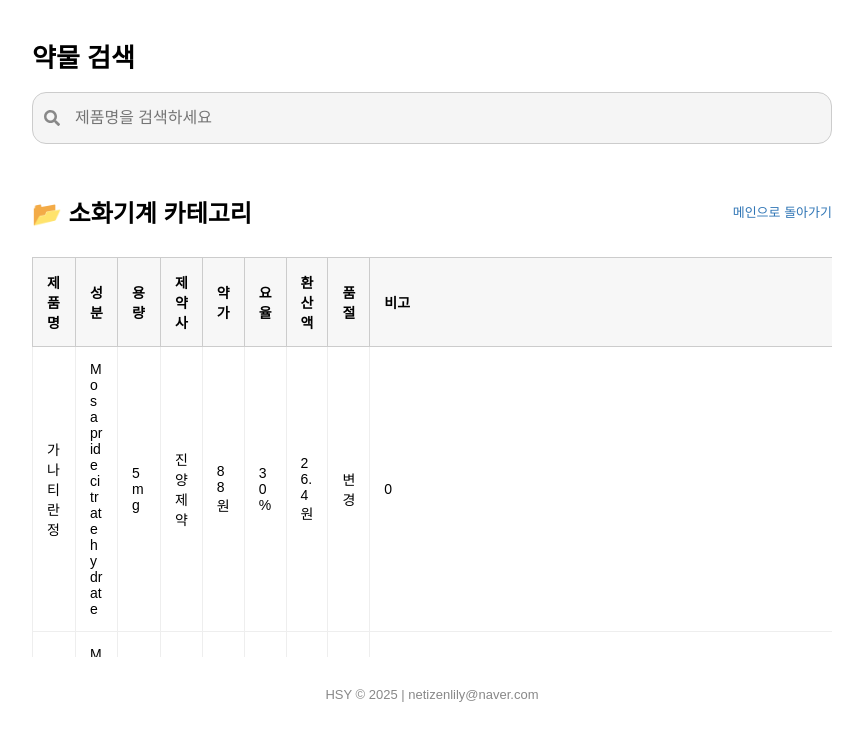
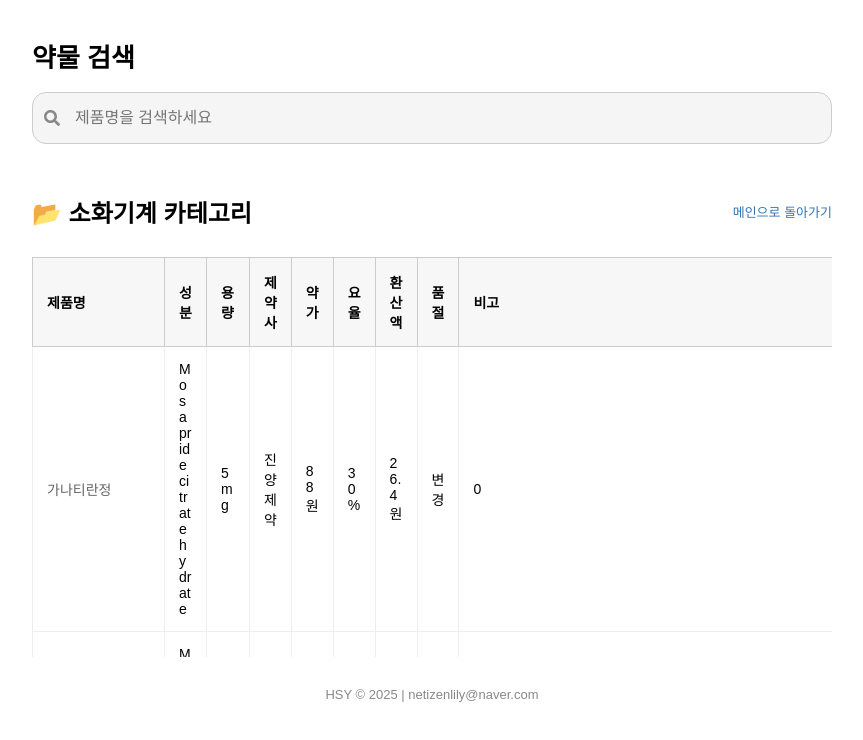
Before and after one commit to dasampharm/dasanpharm, a React (Create React App) app: page / in a window 1280 px wide. Both pictures are taken after a click on the button "소화기계". Shown: the top 740 px of the page, without its empty margins (208-1071 px from the left). Built offline with nearby package versions, Linux system fonts and the light colour scheme.

Commit message:
App.js 업데이트

```diff
--- a/src/App.js
+++ b/src/App.js
@@ -158,7 +158,7 @@ function App() {
               <tbody>
                 {getFilteredDrugs().map((drug, index) => (
                   <tr key={index}>
-                    <td style={{ padding: "14px", border: "1px solid #eee", background: "#fff", wordBreak: "break-word", overflowWrap: "anywhere", whiteSpace: "normal", position: "sticky", left: 0, zIndex: 1 }}>{drug["제품명"]}</td>
+                    <td style={{ padding: "14px", border: "1px solid #eee", background: "#fff", color: "#666", wordBreak: "break-word", overflowWrap: "anywhere", whiteSpace: drug["제품명"]?.length >= 9 ? "normal" : "nowrap", position: "sticky", left: 0, zIndex: 1 }}>{drug["제품명"]}</td>
                     {selectedDrug ? null : <td style={{ padding: "14px", border: "1px solid #eee", wordBreak: "break-word", overflowWrap: "anywhere", whiteSpace: "normal" }}>{drug["성분"]}</td>}
                     {["용량", "제약사", "약가", "요율", "환산액", "품절", "비고"].map((key, i) => (
                       <td key={i} style={{ padding: "14px", border: "1px solid #eee", whiteSpace: key === "비고" ? "nowrap" : "normal", overflow: key === "비고" ? "visible" : "hidden", wordBreak: key === "비고" ? "normal" : "break-word", overflowWrap: "anywhere" }}>{drug[key]}</td>
```
